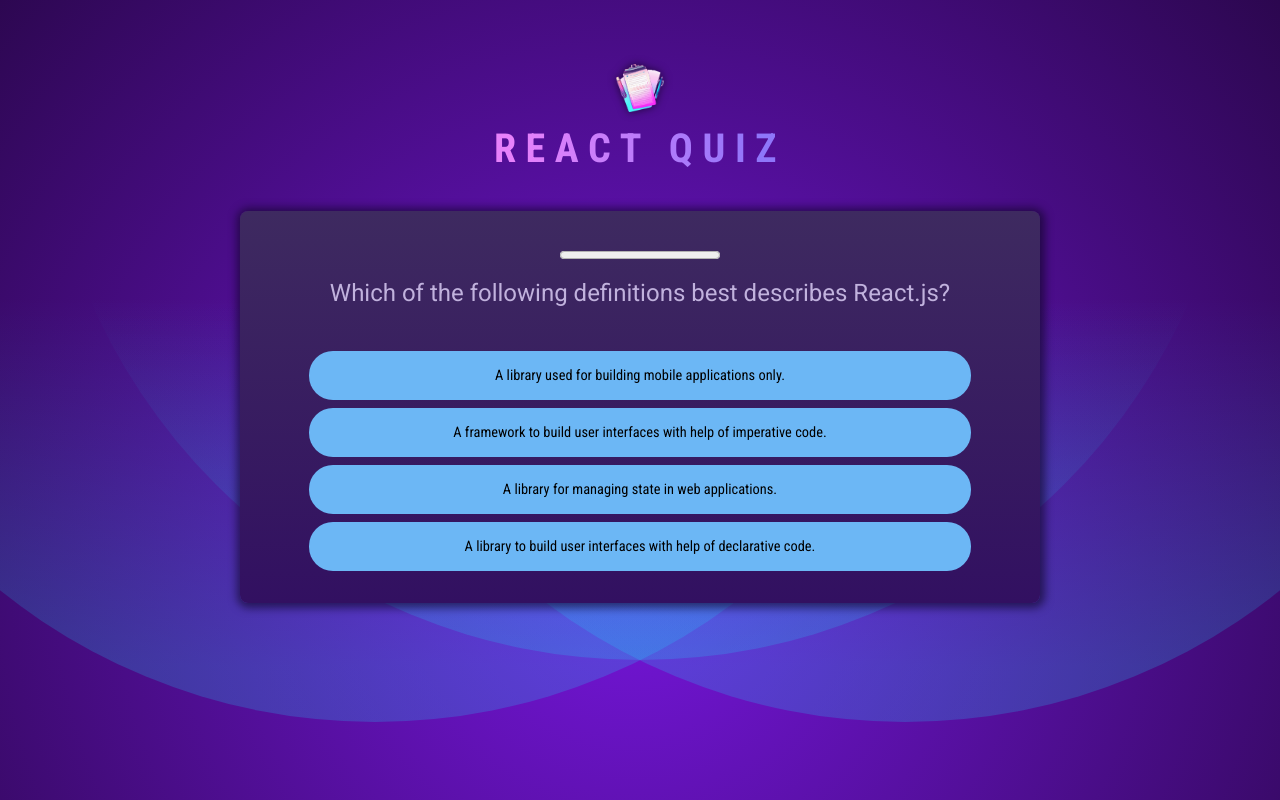
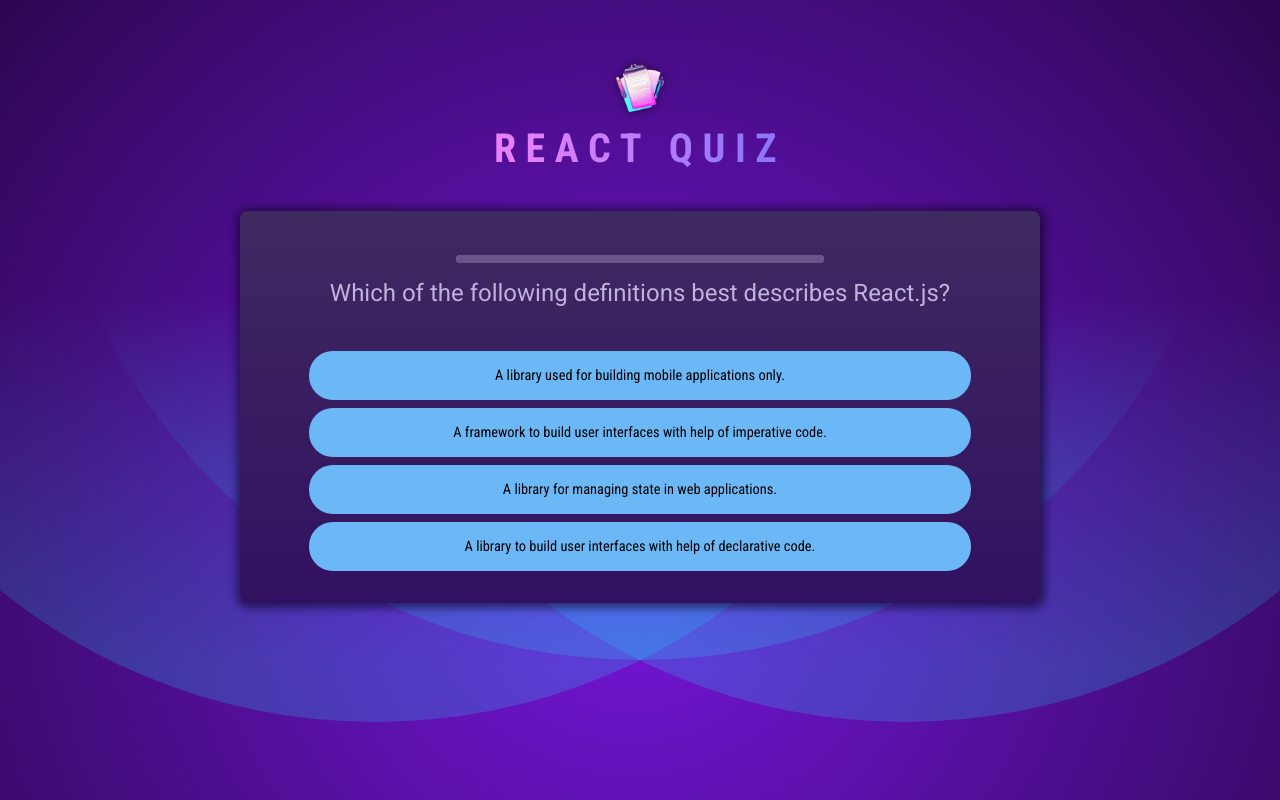
Before and after one commit to hkhodkar/react-quizz-app, a React (Vite) app: page / in a window 1280 px wide. Built offline with nearby package versions, Linux system fonts and the light colour scheme.

Commit message:
fix(duplicate-key): fix duplicate key in two sibling component by adding Question component

```diff
--- /dev/null
+++ b/src/components/Question.jsx
@@ -0,0 +1,18 @@
+import QuestionTimer from "./QuestionTimer";
+import Answers from "./Answers";
+
+export default function Question({ questionText, answers, selectedAnswer, answerState, onSelect, handleSkipAnswer }) {
+    return (
+        <div id="question">
+            <QuestionTimer
+                timeout={5000}
+                onTimeout={handleSkipAnswer} />
+            <h2>{questionText}</h2>
+            <Answers
+                answers={answers}
+                selectedAnswer={selectedAnswer}
+                answerState={answerState}
+                onSelect={onSelect} />
+        </div>
+    )
+}
--- a/src/components/Quiz.jsx
+++ b/src/components/Quiz.jsx
@@ -1,8 +1,7 @@
 import { useCallback, useState } from 'react';
 import questions from '../questions.js';
 import quizComplete from '../assets/quiz-complete.png';
-import QuestionTimer from './QuestionTimer.jsx';
-import Answers from './Answers.jsx';
+import Question from './Question.jsx';
 
 
 export default function Quiz() {
@@ -41,18 +40,14 @@
 
     return (
         <div id="quiz">
-            <QuestionTimer
+            <Question
                 key={questionIndex}
-                timeout={5000}
-                onTimeout={handleSkipAnswer} />
-            <div id="question">
-                <h2>{questions[questionIndex].text}</h2>
-                <Answers
-                    key={questionIndex}
-                    answers={questions[questionIndex].answers} selectedAnswer={answeredQuestion[answeredQuestion.length - 1]}
-                    answerState={answerState}
-                    onSelect={handleSelectAnswer} />
-            </div>
+                questionText={questions[questionIndex].text}
+                answers={questions[questionIndex].answers}
+                selectedAnswer={answeredQuestion[answeredQuestion.length - 1]}
+                answerState={answerState}
+                onSelect={handleSelectAnswer}
+                handleSkipAnswer={handleSkipAnswer} />
         </div>
     )
 }
```
